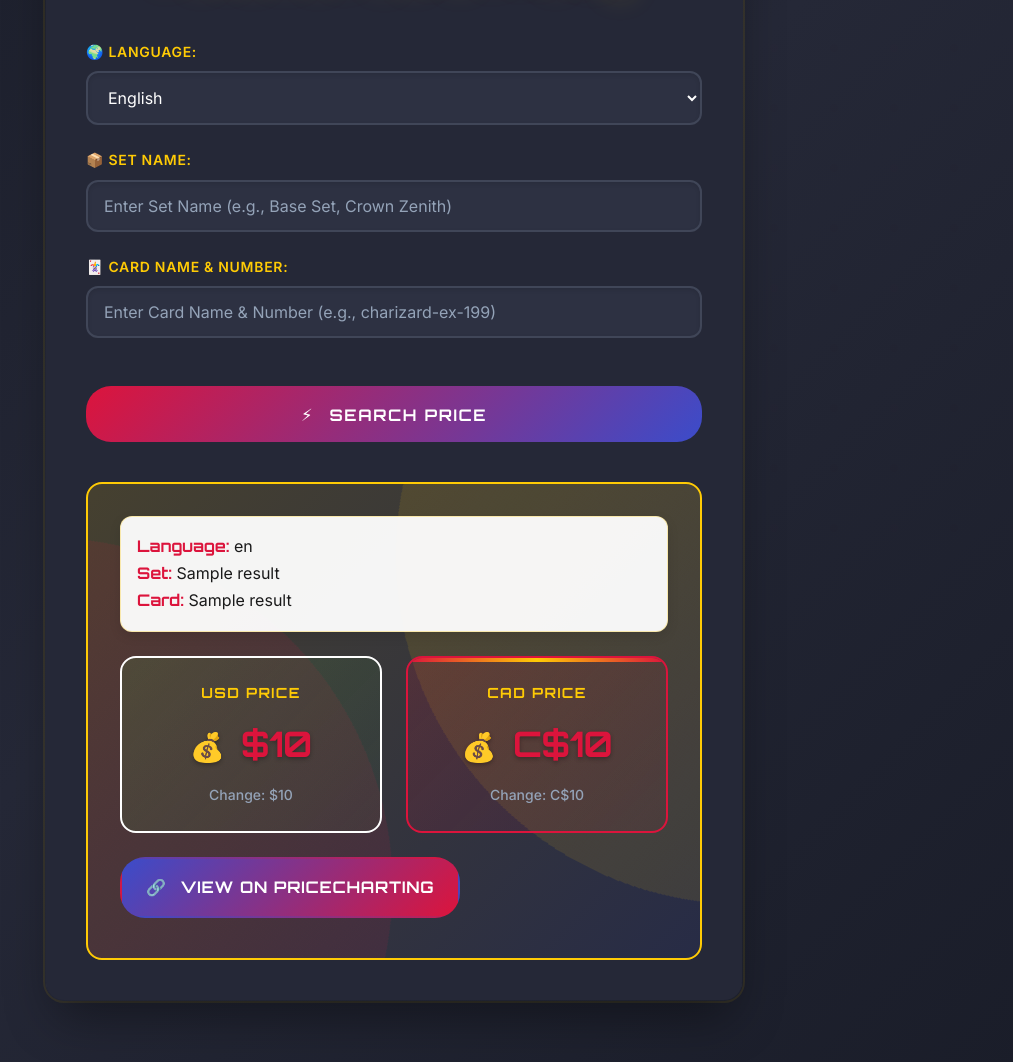
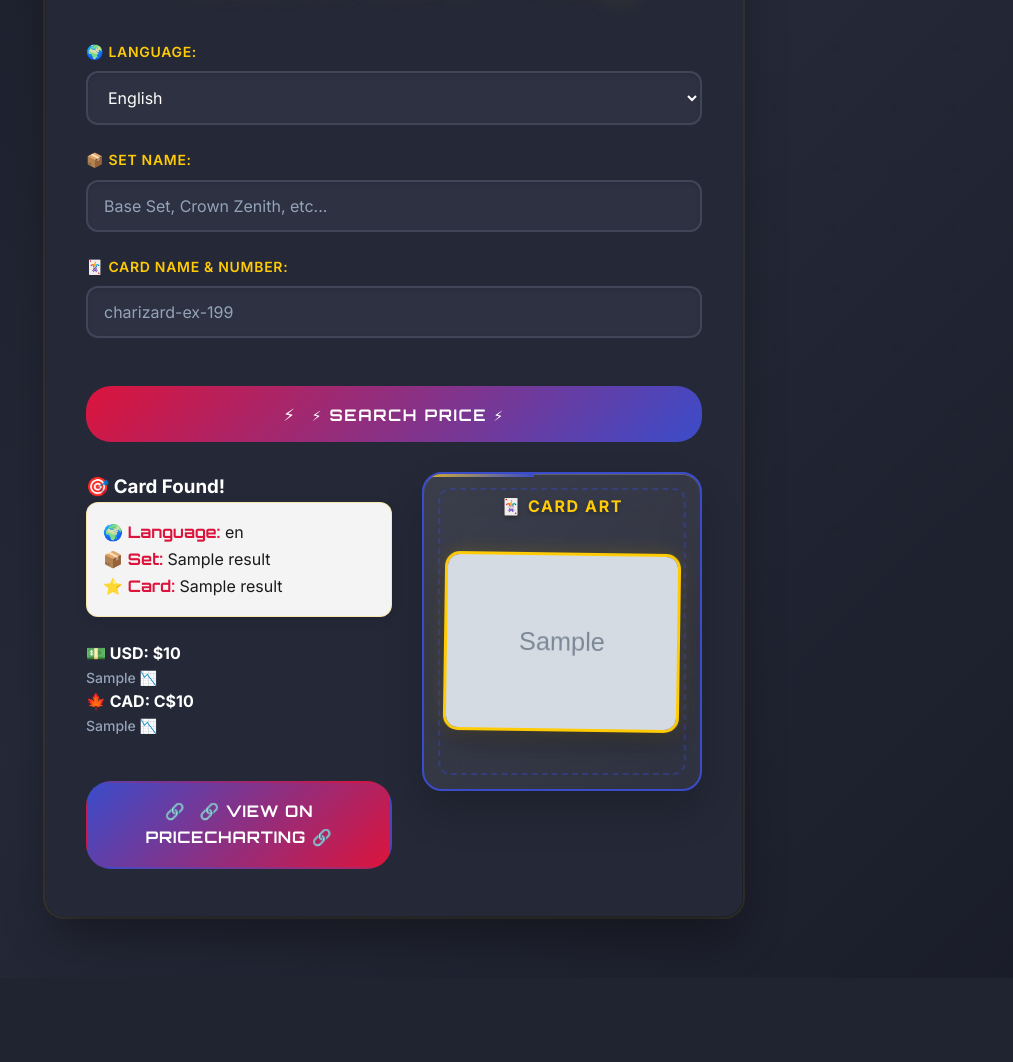
Before and after one commit to JassK0/Pokemon-Price, a Flask app: template templates/index.html in a window 1280 px wide. Shown: the part 252-1314 px from the top of the page, without its empty margins (246-1259 px from the left). After the commit the page ends 1183 px from the top, so only its background shows below. Run offline with Flask 3, Linux system fonts and the light colour scheme; the template is opened without the code that fills it: most values are stand-ins (such as "Sample title", 1, 10 or a date in 2020); grey boxes marked "Sample" are stand-in pictures.

Commit message:
added card image

```diff
--- a/main.py
+++ b/main.py
@@ -380,10 +380,11 @@ def usd_to_cad(usd):
 
 
 
-def get_price(url):
+def get_price_and_image(url):
     response = requests.get(url)
     soup = BeautifulSoup(response.content, 'html.parser')
 
+    # Get price data
     price = soup.find('span', class_='price js-price').text.strip()
     price_change = soup.find('span', class_='change').text.strip()
 
@@ -401,7 +402,23 @@ def get_price(url):
     price = round(price_float, 2)
     price_change = round(price_change_float, 2)
 
-    return price, price_change #usd
+    # Get card image
+    card_image = None
+    try:
+        # Look for the card image - PriceCharting typically has it in an img tag with specific classes
+        img_element = soup.find('img', class_='js-show-dialog') or soup.find('img', {'alt': True})
+        if img_element and img_element.get('src'):
+            card_image = img_element['src']
+            # Ensure it's a full URL
+            if card_image.startswith('//'):
+                card_image = 'https:' + card_image
+            elif card_image.startswith('/'):
+                card_image = 'https://www.pricecharting.com' + card_image
+    except Exception as e:
+        print(f"Error getting card image: {e}")
+        card_image = None
+
+    return price, price_change, card_image
 
 
 
@@ -425,7 +442,7 @@ def index():
         else:
             url = create_url(found_set, card_name)
             try:
-                usd_price, usd_price_change = get_price(url)
+                usd_price, usd_price_change, card_image = get_price_and_image(url)
                 cad_price = round(usd_to_cad(usd_price), 2)
                 cad_price_change = round(usd_to_cad(usd_price_change), 2)
 
@@ -444,7 +461,8 @@ def index():
                     'language': language.title(),
                     'set_name': request.form.get('set_name', ''),
                     'card_name': request.form.get('card_name', ''),
-                    'change_positive': usd_price_change >= 0
+                    'change_positive': usd_price_change >= 0,
+                    'card_image': card_image
                 }
             except Exception as e:
                 result = {'error': 'Could not fetch price. Please check card name and set.'}
--- a/static/style.css
+++ b/static/style.css
@@ -479,6 +479,130 @@ select:focus-visible,
   outline-offset: 2px;
 }
 
+/* Results Container Layout */
+.results-container {
+  display: flex;
+  gap: 30px;
+  margin-top: 30px;
+  align-items: flex-start;
+}
+
+.results-left {
+  flex: 1;
+  min-width: 0;
+}
+
+/* Card Image Section */
+.card-image-section {
+  flex: 0 0 280px;
+  position: sticky;
+  top: 20px;
+}
+
+.card-image-container {
+  background: linear-gradient(135deg, rgba(255, 255, 255, 0.1), rgba(255, 255, 255, 0.05));
+  backdrop-filter: blur(20px);
+  border: 2px solid var(--pokemon-blue);
+  border-radius: 20px;
+  padding: 20px;
+  text-align: center;
+  position: relative;
+  overflow: hidden;
+  box-shadow:
+    0 20px 40px rgba(0, 0, 0, 0.2),
+    inset 0 1px 0 rgba(255, 255, 255, 0.2);
+}
+
+.card-image-container::before {
+  content: '';
+  position: absolute;
+  top: 0;
+  left: 0;
+  right: 0;
+  height: 3px;
+  background: linear-gradient(90deg, var(--pokemon-red), var(--pokemon-yellow), var(--pokemon-blue));
+  animation: rainbow-flow 3s linear infinite;
+}
+
+@keyframes rainbow-flow {
+  0% { transform: translateX(-100%); }
+  100% { transform: translateX(100%); }
+}
+
+.card-image-container h4 {
+  font-size: 1rem;
+  color: var(--pokemon-yellow);
+  margin-bottom: 15px;
+  text-transform: uppercase;
+  letter-spacing: 0.1em;
+  text-shadow: 0 2px 4px rgba(0, 0, 0, 0.3);
+}
+
+.card-image {
+  width: 100%;
+  max-width: 240px;
+  height: auto;
+  border-radius: 15px;
+  border: 3px solid var(--pokemon-yellow);
+  box-shadow:
+    0 10px 30px rgba(0, 0, 0, 0.3),
+    0 0 20px rgba(255, 203, 5, 0.2);
+  transition: all 0.3s ease;
+  position: relative;
+  z-index: 1;
+  animation: card-float 4s ease-in-out infinite;
+}
+
+@keyframes card-float {
+  0%, 100% { transform: translateY(0px) rotate(0deg); }
+  50% { transform: translateY(-8px) rotate(1deg); }
+}
+
+.card-image:hover {
+  transform: scale(1.05) rotate(2deg) translateY(-5px);
+  box-shadow:
+    0 20px 60px rgba(0, 0, 0, 0.4),
+    0 0 0 3px var(--pokemon-red),
+    0 0 0 6px var(--pokemon-yellow),
+    0 0 40px rgba(255, 203, 5, 0.6);
+}
+
+.image-frame {
+  position: absolute;
+  top: 15px;
+  left: 15px;
+  right: 15px;
+  bottom: 15px;
+  border: 2px dashed var(--pokemon-blue);
+  border-radius: 12px;
+  opacity: 0.3;
+  pointer-events: none;
+  animation: frame-pulse 3s ease-in-out infinite;
+}
+
+@keyframes frame-pulse {
+  0%, 100% { opacity: 0.3; transform: scale(1); }
+  50% { opacity: 0.6; transform: scale(1.02); }
+}
+
+/* Responsive Design for Card Image */
+@media (max-width: 768px) {
+  .results-container {
+    flex-direction: column;
+    gap: 20px;
+  }
+
+  .card-image-section {
+    flex: none;
+    position: static;
+  }
+
+  .card-image-container {
+    max-width: 300px;
+    margin: 0 auto;
+  }
+}
+
 /* Smooth transitions for better UX */
 * {
   transition: background-color 0.2s ease, border-color 0.2s ease, color 0.2s ease;
--- a/templates/index.html
+++ b/templates/index.html
@@ -8,7 +8,10 @@
 </head>
 <body>
   <div class="container">
+    <div class="main-content">
       <h2>Pokémon Card Pricing</h2>
+
+      <div class="form-section">
         <form method="POST">
           <div class="form-group">
             <label for="language">Language:</label>
@@ -20,45 +23,70 @@
           </div>
           <div class="form-group">
             <label for="set_name">Set Name:</label>
-        <input type="text" id="set_name" name="set_name" placeholder="Enter Set Name (e.g., Base Set, Crown Zenith)" required>
+            <input type="text" id="set_name" name="set_name" placeholder="Base Set, Crown Zenith, etc..." required>
           </div>
           <div class="form-group">
             <label for="card_name">Card Name & Number:</label>
-        <input type="text" id="card_name" name="card_name" placeholder="Enter Card Name & Number (e.g., charizard-ex-199)" required>
+            <input type="text" id="card_name" name="card_name" placeholder="charizard-ex-199" required>
           </div>
-      <button type="submit">Search Price</button>
+          <button type="submit">⚡ Search Price ⚡</button>
         </form>
+      </div>
 
       {% if result %}
         {% if result.error %}
           <div class="error">
-          <strong>Error:</strong> {{ result.error }}
+            <strong>💥 Error:</strong> {{ result.error }}
           </div>
         {% else %}
-        <div class="result">
+          <div class="results-container">
+            <div class="results-left">
+              <div class="results">
+                <h3>🎯 Card Found!</h3>
+
                 <div class="card-details">
-            <strong>Language:</strong> {{ result.language }}<br>
-            <strong>Set:</strong> {{ result.set_name }}<br>
-            <strong>Card:</strong> {{ result.card_name }}
+                  <p><strong>🌍 Language:</strong> {{ result.language }}</p>
+                  <p><strong>📦 Set:</strong> {{ result.set_name }}</p>
+                  <p><strong>⭐ Card:</strong> {{ result.card_name }}</p>
                 </div>
 
-          <div class="price-info">
-            <div class="price-box usd-box">
-              <h3>USD Price</h3>
-              <div class="price">${{ result.usd_price }}</div>
-              <div class="price-change">Change: ${{ result.usd_price_change }}</div>
-            </div>
-            <div class="price-box cad-box">
-              <h3>CAD Price</h3>
-              <div class="price">C${{ result.cad_price }}</div>
-              <div class="price-change">Change: C${{ result.cad_price_change }}</div>
+                <div class="price-display">
+                  <strong>💵 USD: ${{ result.usd_price }}</strong>
+                  <div class="price-change {% if result.change_positive %}positive{% else %}negative{% endif %}">
+                    {{ result.usd_change_formatted }}
+                    {% if result.change_positive %}📈{% else %}📉{% endif %}
                   </div>
                 </div>
 
-          <a href="{{ result.url }}" target="_blank" class="view-link">View on PriceCharting</a>
+                <div class="price-display">
+                  <strong>🍁 CAD: C${{ result.cad_price }}</strong>
+                  <div class="price-change {% if result.change_positive %}positive{% else %}negative{% endif %}">
+                    {{ result.cad_change_formatted }}
+                    {% if result.change_positive %}📈{% else %}📉{% endif %}
+                  </div>
+                </div>
+
+                <div style="text-align: center; margin-top: 20px;">
+                  <a href="{{ result.url }}" target="_blank" class="view-link">
+                    🔗 View on PriceCharting 🔗
+                  </a>
+                </div>
+              </div>
+            </div>
+
+            {% if result.card_image %}
+            <div class="card-image-section">
+              <div class="card-image-container">
+                <h4>🃏 Card Art</h4>
+                <img src="{{ result.card_image }}" alt="{{ result.card_name }}" class="card-image">
+                <div class="image-frame"></div>
+              </div>
+            </div>
+            {% endif %}
           </div>
         {% endif %}
       {% endif %}
     </div>
+  </div>
 </body>
 </html>
```
Lines whose indentation alone changed are shown as unchanged.
